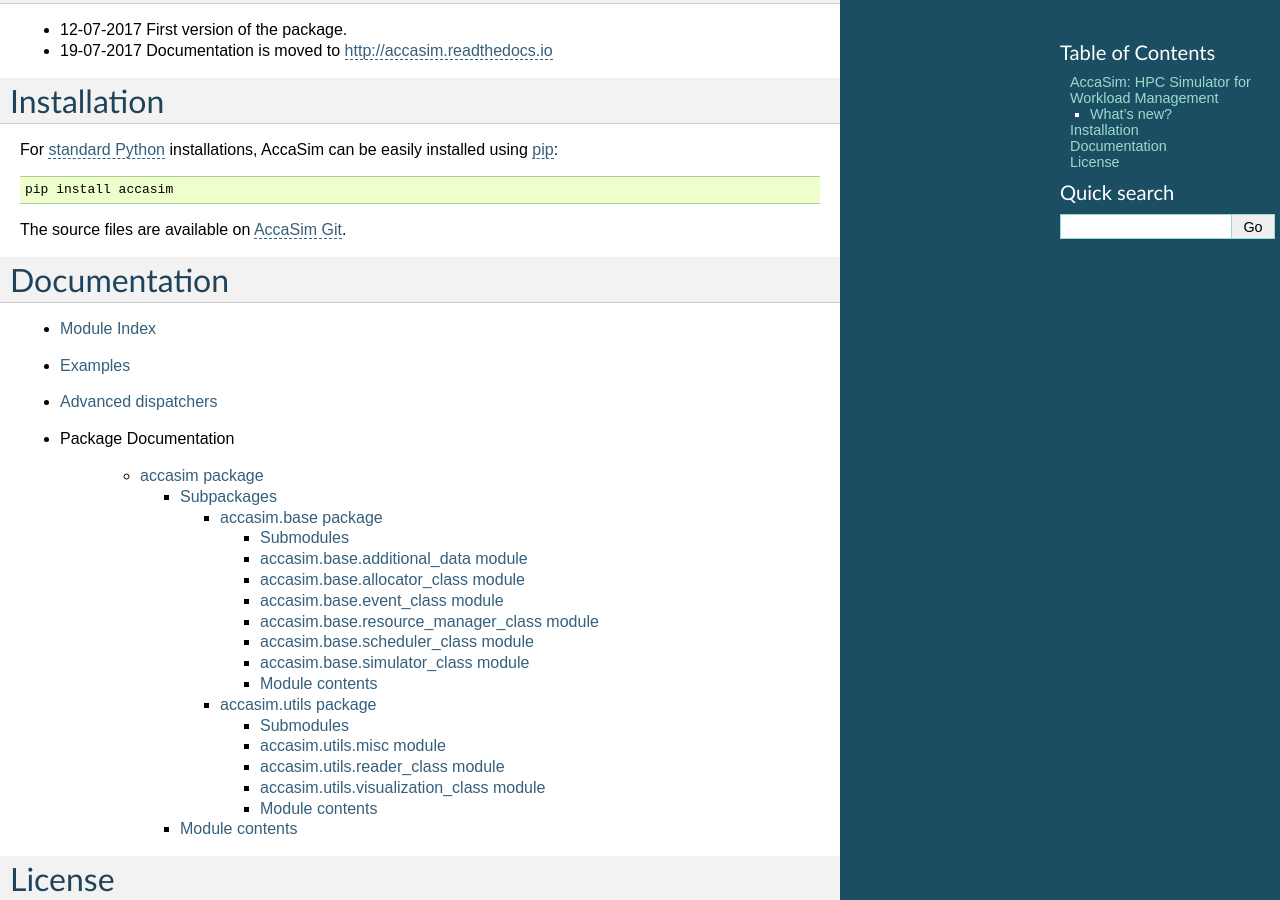
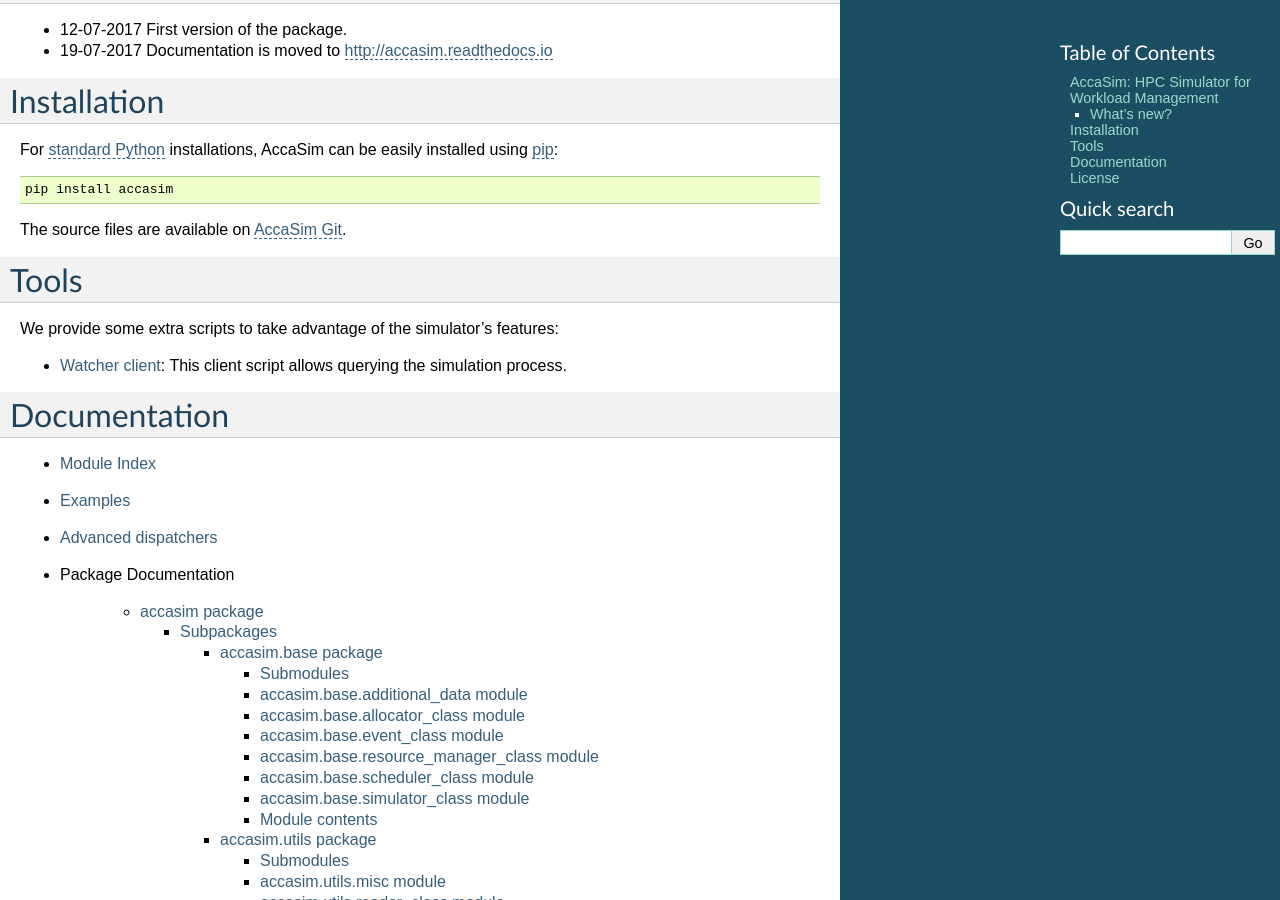
Before and after one commit to cgalleguillosm/accasim, a Sphinx documentation site: the page built from docs/source/index.rst, in a window 1280 px wide and 900 px high, scrolled down 401 px. Built offline with Sphinx 7.4.7, drawn with Linux system fonts in a browser that asks for light colours.

Commit message:
Documentation
- Include tools section
- Add download link for the extra implementations.

```diff
--- a/docs/source/index.rst
+++ b/docs/source/index.rst
@@ -15,8 +15,11 @@
    installation
    license
    modules
+   tools
 
 .. include:: installation.rst
+
+.. include:: tools.rst
 
 .. include:: documentation.rst
 
--- /dev/null
+++ b/docs/source/tools.rst
@@ -0,0 +1,12 @@
+Tools
+=====
+
+.. toctree::
+   :maxdepth: 2
+   :hidden:
+
+   tools/watcher
+
+We provide some extra scripts to take advantage of the simulator's features:
+
+* :ref:`tools_watcher`: This client script allows querying the simulation process.
--- /dev/null
+++ b/docs/source/tools/watcher.rst
@@ -0,0 +1,10 @@
+.. _tools_watcher:
+
+Watcher client
+--------------
+
+A simple launch script to contact the watcher demon related to a running test session, and obtain
+information about it. By default the connection is launched on localhost, but the user can choose an IP
+if the tests are running on a different machine.
+
+Download the :download:`watcher-client.py <../../../extra/tools/watcher-client.py>` script.
```
Also changed, not shown: docs/source/dispatching_methods.rst (+6 -2 lines).
